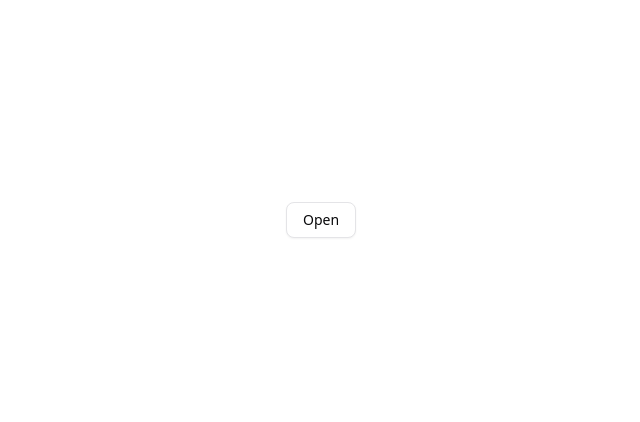
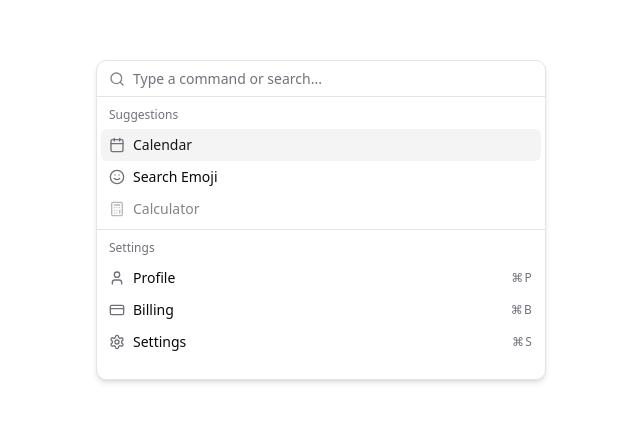
Before and after one commit to azamat-cto/react-starter, a React (Vite) app: page / in a window 1280 px wide. Shown: the part 180-602 px from the top of the page, without its empty margins (319-959 px from the left). Built offline with nearby package versions, Linux system fonts and the light colour scheme.

Commit message:
add `command` component

```diff
--- a/package.json
+++ b/package.json
@@ -1,7 +1,7 @@
 {
     "name": "react-starter",
     "private": true,
-    "version": "0.0.27",
+    "version": "0.0.28",
     "type": "module",
     "scripts": {
         "dev": "vite",
@@ -24,6 +24,7 @@
         "@tailwindcss/vite": "^4.0.12",
         "class-variance-authority": "^0.7.1",
         "clsx": "^2.1.1",
+        "cmdk": "^1.0.4",
         "date-fns": "^4.1.0",
         "embla-carousel-react": "^8.5.2",
         "lucide-react": "^0.479.0",
--- a/src/App.tsx
+++ b/src/App.tsx
@@ -1,31 +1,65 @@
 import {
-    Dialog,
-    DialogContent,
-    DialogDescription,
-    DialogHeader,
-    DialogTitle,
-    DialogTrigger,
-} from "@/components/ui/dialog";
-import { Button } from "./components/ui/button";
+    Command,
+    CommandEmpty,
+    CommandGroup,
+    CommandInput,
+    CommandItem,
+    CommandList,
+    CommandSeparator,
+    CommandShortcut,
+} from "@/components/ui/command";
+import {
+    Calculator,
+    Calendar,
+    CreditCard,
+    Settings,
+    Smile,
+    User,
+} from "lucide-react";
 
 function App() {
     return (
         <div className="flex flex-col items-center justify-center h-svh max-w-2xl mx-auto">
-            <Dialog>
-                <DialogTrigger asChild>
-                    <Button variant="outline">Open</Button>
-                </DialogTrigger>
-                <DialogContent>
-                    <DialogHeader>
-                        <DialogTitle>Are you absolutely sure?</DialogTitle>
-                        <DialogDescription>
-                            This action cannot be undone. This will permanently
-                            delete your account and remove your data from our
-                            servers.
-                        </DialogDescription>
-                    </DialogHeader>
-                </DialogContent>
-            </Dialog>
+            <div className="h-80">
+                <Command className="rounded-lg border shadow-md md:min-w-[450px]">
+                    <CommandInput placeholder="Type a command or search..." />
+                    <CommandList>
+                        <CommandEmpty>No results found.</CommandEmpty>
+                        <CommandGroup heading="Suggestions">
+                            <CommandItem>
+                                <Calendar />
+                                <span>Calendar</span>
+                            </CommandItem>
+                            <CommandItem>
+                                <Smile />
+                                <span>Search Emoji</span>
+                            </CommandItem>
+                            <CommandItem disabled>
+                                <Calculator />
+                                <span>Calculator</span>
+                            </CommandItem>
+                        </CommandGroup>
+                        <CommandSeparator />
+                        <CommandGroup heading="Settings">
+                            <CommandItem>
+                                <User />
+                                <span>Profile</span>
+                                <CommandShortcut>⌘P</CommandShortcut>
+                            </CommandItem>
+                            <CommandItem>
+                                <CreditCard />
+                                <span>Billing</span>
+                                <CommandShortcut>⌘B</CommandShortcut>
+                            </CommandItem>
+                            <CommandItem>
+                                <Settings />
+                                <span>Settings</span>
+                                <CommandShortcut>⌘S</CommandShortcut>
+                            </CommandItem>
+                        </CommandGroup>
+                    </CommandList>
+                </Command>
+            </div>
         </div>
     );
 }
--- /dev/null
+++ b/src/components/ui/command.tsx
@@ -0,0 +1,175 @@
+import * as React from "react";
+import { Command as CommandPrimitive } from "cmdk";
+import { SearchIcon } from "lucide-react";
+
+import { cn } from "@/lib/utils";
+import {
+    Dialog,
+    DialogContent,
+    DialogDescription,
+    DialogHeader,
+    DialogTitle,
+} from "@/components/ui/dialog";
+
+function Command({
+    className,
+    ...props
+}: React.ComponentProps<typeof CommandPrimitive>) {
+    return (
+        <CommandPrimitive
+            data-slot="command"
+            className={cn(
+                "bg-popover text-popover-foreground flex h-full w-full flex-col overflow-hidden rounded-md",
+                className,
+            )}
+            {...props}
+        />
+    );
+}
+
+function CommandDialog({
+    title = "Command Palette",
+    description = "Search for a command to run...",
+    children,
+    ...props
+}: React.ComponentProps<typeof Dialog> & {
+    title?: string;
+    description?: string;
+}) {
+    return (
+        <Dialog {...props}>
+            <DialogHeader className="sr-only">
+                <DialogTitle>{title}</DialogTitle>
+                <DialogDescription>{description}</DialogDescription>
+            </DialogHeader>
+            <DialogContent className="overflow-hidden p-0">
+                <Command className="[&_[cmdk-group-heading]]:text-muted-foreground **:data-[slot=command-input-wrapper]:h-12 [&_[cmdk-group-heading]]:px-2 [&_[cmdk-group-heading]]:font-medium [&_[cmdk-group]]:px-2 [&_[cmdk-group]:not([hidden])_~[cmdk-group]]:pt-0 [&_[cmdk-input-wrapper]_svg]:h-5 [&_[cmdk-input-wrapper]_svg]:w-5 [&_[cmdk-input]]:h-12 [&_[cmdk-item]]:px-2 [&_[cmdk-item]]:py-3 [&_[cmdk-item]_svg]:h-5 [&_[cmdk-item]_svg]:w-5">
+                    {children}
+                </Command>
+            </DialogContent>
+        </Dialog>
+    );
+}
+
+function CommandInput({
+    className,
+    ...props
+}: React.ComponentProps<typeof CommandPrimitive.Input>) {
+    return (
+        <div
+            data-slot="command-input-wrapper"
+            className="flex h-9 items-center gap-2 border-b px-3"
+        >
+            <SearchIcon className="size-4 shrink-0 opacity-50" />
+            <CommandPrimitive.Input
+                data-slot="command-input"
+                className={cn(
+                    "placeholder:text-muted-foreground flex h-10 w-full rounded-md bg-transparent py-3 text-sm outline-hidden disabled:cursor-not-allowed disabled:opacity-50",
+                    className,
+                )}
+                {...props}
+            />
+        </div>
+    );
+}
+
+function CommandList({
+    className,
+    ...props
+}: React.ComponentProps<typeof CommandPrimitive.List>) {
+    return (
+        <CommandPrimitive.List
+            data-slot="command-list"
+            className={cn(
+                "max-h-[300px] scroll-py-1 overflow-x-hidden overflow-y-auto",
+                className,
+            )}
+            {...props}
+        />
+    );
+}
+
+function CommandEmpty({
+    ...props
+}: React.ComponentProps<typeof CommandPrimitive.Empty>) {
+    return (
+        <CommandPrimitive.Empty
+            data-slot="command-empty"
+            className="py-6 text-center text-sm"
+            {...props}
+        />
+    );
+}
+
+function CommandGroup({
+    className,
+    ...props
+}: React.ComponentProps<typeof CommandPrimitive.Group>) {
+    return (
+        <CommandPrimitive.Group
+            data-slot="command-group"
+            className={cn(
+                "text-foreground [&_[cmdk-group-heading]]:text-muted-foreground overflow-hidden p-1 [&_[cmdk-group-heading]]:px-2 [&_[cmdk-group-heading]]:py-1.5 [&_[cmdk-group-heading]]:text-xs [&_[cmdk-group-heading]]:font-medium",
+                className,
+            )}
+            {...props}
+        />
+    );
+}
+
+function CommandSeparator({
+    className,
+    ...props
+}: React.ComponentProps<typeof CommandPrimitive.Separator>) {
+    return (
+        <CommandPrimitive.Separator
+            data-slot="command-separator"
+            className={cn("bg-border -mx-1 h-px", className)}
+            {...props}
+        />
+    );
+}
+
+function CommandItem({
+    className,
+    ...props
+}: React.ComponentProps<typeof CommandPrimitive.Item>) {
+    return (
+        <CommandPrimitive.Item
+            data-slot="command-item"
+            className={cn(
+                "data-[selected=true]:bg-accent data-[selected=true]:text-accent-foreground [&_svg:not([class*='text-'])]:text-muted-foreground relative flex cursor-default items-center gap-2 rounded-sm px-2 py-1.5 text-sm outline-hidden select-none data-[disabled=true]:pointer-events-none data-[disabled=true]:opacity-50 [&_svg]:pointer-events-none [&_svg]:shrink-0 [&_svg:not([class*='size-'])]:size-4",
+                className,
+            )}
+            {...props}
+        />
+    );
+}
+
+function CommandShortcut({
+    className,
+    ...props
+}: React.ComponentProps<"span">) {
+    return (
+        <span
+            data-slot="command-shortcut"
+            className={cn(
+                "text-muted-foreground ml-auto text-xs tracking-widest",
+                className,
+            )}
+            {...props}
+        />
+    );
+}
+
+export {
+    Command,
+    CommandDialog,
+    CommandInput,
+    CommandList,
+    CommandEmpty,
+    CommandGroup,
+    CommandItem,
+    CommandShortcut,
+    CommandSeparator,
+};
```
Also changed, not shown: 1 other file (tests, documents, lock files or other folders).
